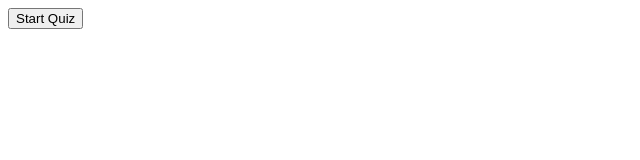
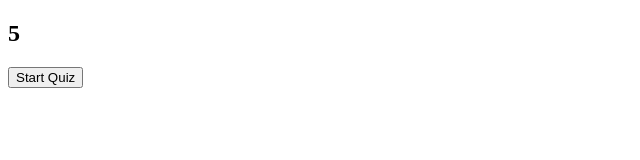
Before and after one commit to IsaiasD18/code_quiz, a plain HTML site: page index.html in a window 1280 px wide. Shown: the whole page, without its empty margins (0-640 px from the left). Drawn offline with Linux system fonts and the light colour scheme.

Commit message:
Created a basic timer using js

```diff
--- a/index.html
+++ b/index.html
@@ -8,7 +8,8 @@
   <link rel="stylesheet" href="css/style.css">
 </head>
 <body>
-
+  <!-- Create a element that will contain the timer -->
+ <h2 id="timer"></h2>
 
   <script src="js/script.js"></script>
 </body>
--- a/js/script.js
+++ b/js/script.js
@@ -1,6 +1,10 @@
+// create a variable for the body of the file html
 var body = document.body;
+//Create a variable containig the element that will have the timer
+var timerEl = document.getElementById('timer');
 
-//create a button element
+
+//create a button element and store it to a variable
 var button = document.createElement('button');
 //Add text to the button
 button.innerText = 'Start Quiz'
@@ -8,3 +12,24 @@ button.innerText = 'Start Quiz'
 button.classList.add('btn');
 //Add the button to the body
 body.append(button);
+
+//create a funtion to display the countdown
+function countdown() {
+  // create a variable showing how much time is left
+  var timeLeft = 10;
+
+  //create a method that will call a function to be executed every second
+  var timeInterval = setInterval(function() {
+    //Decrease the time by one
+    timeLeft--;
+    //Display the time to the window
+    timerEl.innerText = timeLeft;
+
+    if (timeLeft === 0) {
+      clearInterval(timeInterval);
+      alert('Time is up!!')
+    }
+  }, 1000)
+}
+
+countdown()
```
